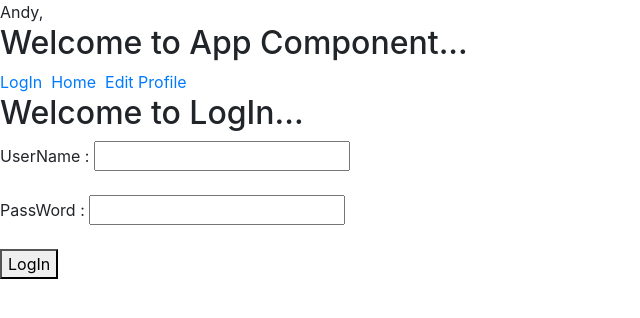
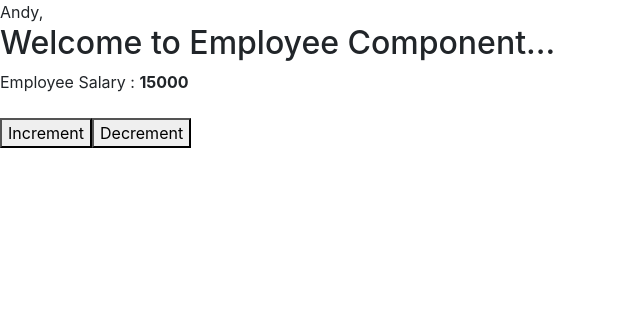
Before and after one commit to ZhiningZhang/demo-project, a React (Create React App) app: page / in a window 1280 px wide. Shown: the top 318 px of the page, without its empty margins (0-640 px from the left). Built offline with nearby package versions, Linux system fonts and the light colour scheme.

Commit message:
done 44,

```diff
--- a/package.json
+++ b/package.json
@@ -10,9 +10,11 @@
     "formik": "^2.1.7",
     "react": "^16.13.1",
     "react-dom": "^16.13.1",
+    "react-redux": "^7.2.1",
     "react-router-dom": "^5.2.0",
     "react-scripts": "3.4.3",
     "react-speech-kit": "^3.0.1",
+    "redux": "^4.0.5",
     "yup": "^0.29.3"
   },
   "scripts": {
--- /dev/null
+++ b/src/ReduxEx/Employee.js
@@ -0,0 +1,41 @@
+/* eslint-disable no-useless-constructor */
+import React from "react";
+import { connect } from "react-redux";
+
+class Employee extends React.Component {
+  constructor(props) {
+    super(props);
+  }
+
+  incrementSalary = () => {
+    this.props.dispatch({ type: "INCREMENT" });
+  };
+
+  decrementSalary = () => {
+    this.props.dispatch({ type: "DECREMENT" });
+  };
+
+  render() {
+    return (
+      <div>
+        <h2>Welcome to Employee Component...</h2>
+        <div>
+          <p>
+            <label>
+              Employee Salary : <b>{this.props.salary}</b>
+            </label>
+          </p>
+          <button onClick={this.incrementSalary}>Increment</button>
+          <button onClick={this.decrementSalary}>Decrement</button>
+        </div>
+      </div>
+    );
+  }
+}
+
+function mapStateToProps(state) {
+  return {
+    salary: state.salary,
+  };
+}
+export default connect(mapStateToProps)(Employee);
--- /dev/null
+++ b/src/ReduxEx/ReduxEXApp.js
@@ -0,0 +1,33 @@
+import React from "react";
+import Employee from "./Employee";
+import { createStore } from "redux";
+import { Provider } from "react-redux";
+
+const employeeData = {
+  salary: 15000,
+};
+
+//reducer:
+//input: state and action
+//output: new state
+const reducer = (state = employeeData, action) => {
+  switch (action.type) {
+    case "INCREMENT":
+      return { salary: state.salary + 1000 };
+
+    case "DECREMENT":
+      return { salary: state.salary - 1000 };
+
+    default:
+      return state;
+  }
+};
+const store = createStore(reducer);
+
+const ReduxExApp = () => (
+  <Provider store={store}>
+    <Employee></Employee>
+  </Provider>
+);
+
+export default ReduxExApp;
--- a/src/index.js
+++ b/src/index.js
@@ -63,12 +63,14 @@ import RoutingExApp from "./RoutingEx/RoutingExApp";
 
 import Routing2ExApp from "./Routing2Ex/Routing2ExApp";
 
+import ReduxEXApp from "./ReduxEx/ReduxEXApp";
+
 //import * as serviceWorker from './serviceWorker';
 
 ReactDOM.render(
 
     <div>
-      <Routing2ExApp />
+      <ReduxEXApp />
     </div>
 ,
   document.getElementById("root")
```
Also changed, not shown: 1 other file (tests, documents, lock files or other folders).
